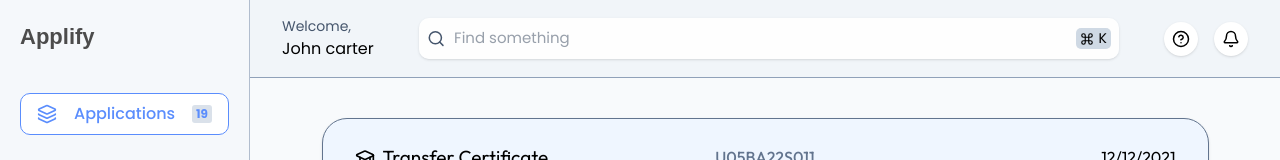
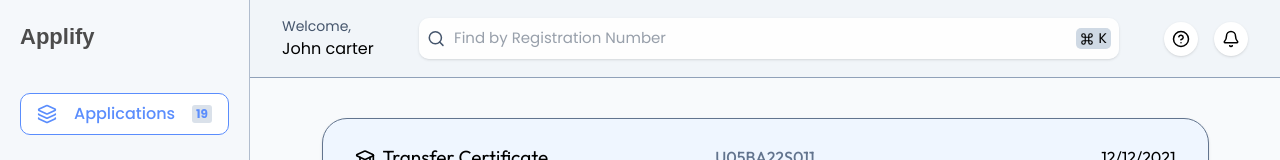
Before and after one commit to vikas-viki/formforge, a Next.js app: page /dashboard in a window 1280 px wide. Shown: the top 160 px of the page. Built offline with nearby package versions, Linux system fonts and the light colour scheme; a web font is replaced by a local one.

Commit message:
added search filter

```diff
--- a/app/components/Topbar.tsx
+++ b/app/components/Topbar.tsx
@@ -1,6 +1,9 @@
 import { Bell, CircleHelp, Command, Search } from "lucide-react";
+import { useRecoilState } from "recoil";
+import { searchFilterAtom } from "../store/atoms";
 
 export default function Topbar() {
+
     return (
         <div className="w-full h-max flex justify-between items-center px-8 py-4 border-b border-slate-400 bg-slate-100">
             <div className="flex flex-col h-full w-max">
@@ -11,13 +14,7 @@
                     John carter
                 </span>
             </div>
-            <div className="flex justify-between items-center w-full max-w-[700px] bg-white/90 shadow-sm p-2 rounded-[10px]">
-                <div className="flex justify-center gap-2 items-center w-full">
-                    <Search strokeWidth={2} className="text-slate-600" size={19} />
-                    <input type="text" placeholder="Find something" className="text-[15px] w-full border-none outline-none p-[1px] text-slate-700" />
-                </div>
-                <span className="flex justify-center items-center bg-slate-300/90 px-1 rounded-[5px] gap-1 text-[14px]"><Command size={14} /> K</span>
-            </div>
+            <SearchFilter />
             <div className="flex gap-4">
                 <span className="p-2 rounded-[50%] bg-white shadow-sm"><CircleHelp size={18} /></span>
                 <span className="p-2 rounded-[50%] bg-white shadow-sm"><Bell size={18} /></span>
@@ -25,3 +22,16 @@
         </div>
     )
 }
+
+const SearchFilter = () => {
+    const [searchFilter, setSearchFilter] = useRecoilState(searchFilterAtom);
+    return (
+        <div className="flex justify-between items-center w-full max-w-[700px] bg-white/90 shadow-sm p-2 rounded-[10px]">
+            <div className="flex justify-center gap-2 items-center w-full">
+                <Search strokeWidth={2} className="text-slate-600" size={19} />
+                <input type="text" placeholder="Find by Registration Number" value={searchFilter} onChange={(e) => setSearchFilter(e.target.value)} className="text-[15px] w-full border-none outline-none p-[1px] text-slate-700" />
+            </div>
+            <span className="flex justify-center items-center bg-slate-300/90 px-1 rounded-[5px] gap-1 text-[14px]"><Command size={14} /> K</span>
+        </div>
+    )
+}
--- a/app/store/atoms.ts
+++ b/app/store/atoms.ts
@@ -108,6 +108,11 @@
     key: "applicationsFilter"
 })
 
+export const searchFilterAtom = atom({
+    default: "",
+    key: "searchFilter"
+})
+
 export const activeTabAtom = atom({
     default: sidebarTabs.APPLICATIONS,
     key: "sidebarTab"
--- a/app/store/selectors.ts
+++ b/app/store/selectors.ts
@@ -1,5 +1,5 @@
 import { selector } from "recoil";
-import { applicationsAtom, applicationsFilterAtom } from "./atoms";
+import { applicationsAtom, applicationsFilterAtom, searchFilterAtom } from "./atoms";
 import { ApplicationType } from "../library/types";
 
 export const filteredApplicationsSelector = selector({
@@ -7,6 +7,7 @@
     get: ({ get }) => {
         const applications = get(applicationsAtom);
         const filter = get(applicationsFilterAtom);
-        return applications.filter(a => a.type == filter || filter == ApplicationType.All)
+        const searchFilter = get(searchFilterAtom);
+        return applications.filter(a => (a.type == filter || filter == ApplicationType.All) && a.rollNo.toLowerCase().includes(searchFilter.toLowerCase()));
     },
 })
```
